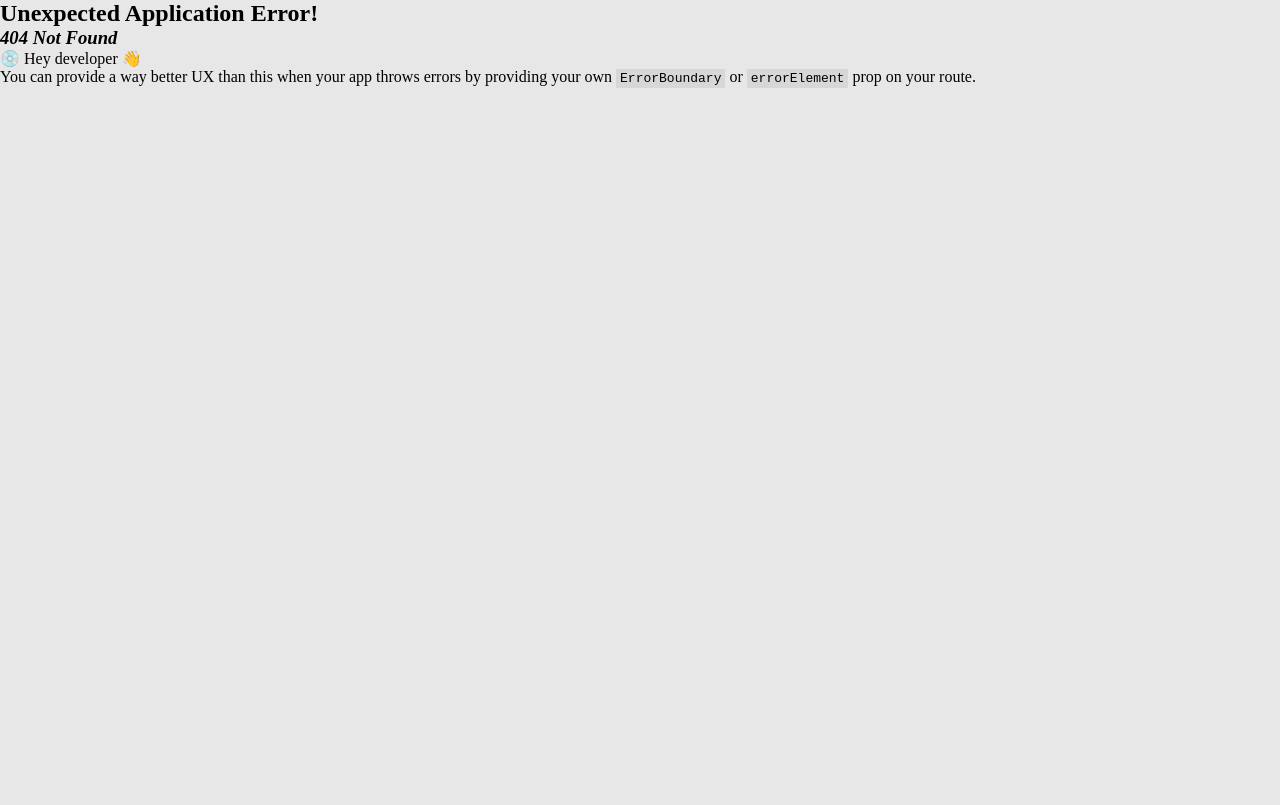
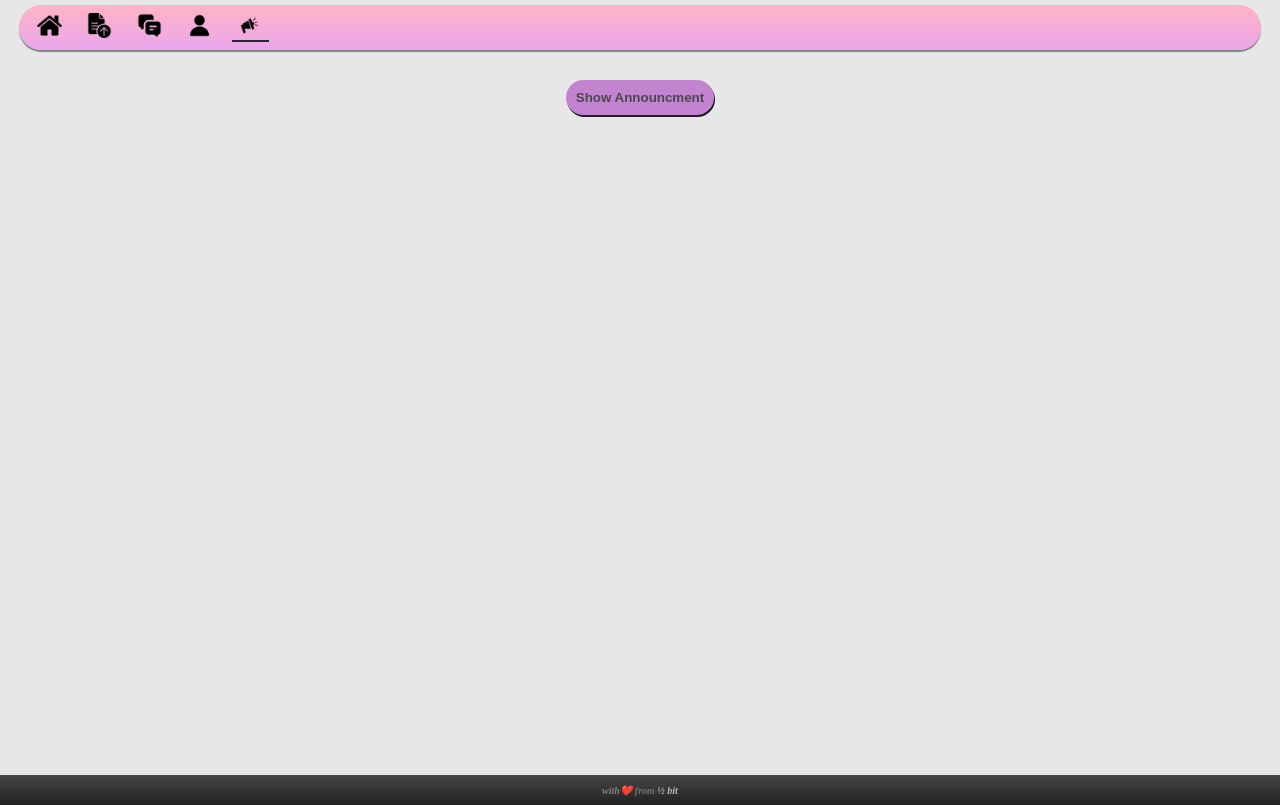
Before and after one commit to Shivamtiwari6393/kmcian_frontend, a React (Vite) app: page /announcment in a window 1280 px wide. Before the commit this address had no page. Built offline with nearby package versions, Linux system fonts and the light colour scheme.

Commit message:
added announcment

```diff
--- /dev/null
+++ b/src/Components/Announcment.jsx
@@ -0,0 +1,81 @@
+/* eslint-disable no-unused-vars */
+import { useRef, useState } from "react";
+import "../Styles/Announcment.css";
+import Loading from "./Loading";
+import toast from "react-hot-toast";
+
+function Announcment() {
+  const [loading, setLoading] = useState(false);
+  const [show, setShow] = useState(true);
+  const [announcments, setAnnouncments] = useState([]);
+  const page = useRef(0);
+  const [totalPage, setTotalPage] = useState(2);
+
+  const handleClick = () => {
+    if (page.current + 1 < totalPage) page.current = page.current + 1;
+    else return;
+    fetchh();
+  };
+
+  const fetchh = () => {
+    setLoading(true);
+
+    // const url = "http://127.0.0.1:8000"
+    const url = "https://kmcianbackend.vercel.app"
+
+
+
+    fetch(`${url}/api/announcment/${page.current}`)
+      .then((res) => {
+        if (res.status != 200) {
+          return res.json().then((data) => {
+            throw new Error(data.message);
+          });
+        }
+        return res.json();
+      })
+      .then((data) => {
+        console.log(data, "fetched data");
+        setAnnouncments((prev) => [...prev, ...data.announcments]);
+        setTotalPage(data.totalPage + 1);
+        setLoading(false);
+      })
+      .catch((error) => {
+        setLoading(false);
+        toast.error(error.message);
+      });
+  };
+
+  return (
+    <>
+      <div
+        className={show ? "announcment-container-in" : "announcment-container"}
+      >
+        {loading && <Loading></Loading>}
+        {console.log(announcments, "wanna")}
+        <div className="announcements">
+          {announcments?.map((Announcment, index) => (
+            <>
+              <div className="announcment" key={index}>
+                <p>{Announcment.content}</p>
+                <div className="time-container">
+                  <span>
+                    {new Date(Announcment.createdAt).toLocaleString()}
+                  </span>
+                </div>
+              </div>
+            </>
+          ))}
+        </div>
+
+        <div className="button-container">
+          <button onClick={handleClick}>
+            {announcments[0] ? "more..." : "Show Announcment"}
+          </button>
+        </div>
+      </div>
+    </>
+  );
+}
+
+export default Announcment;
--- a/src/Components/Header.jsx
+++ b/src/Components/Header.jsx
@@ -5,6 +5,7 @@ import home from "../assets/home.png";
 import upload from "../assets/upload.png";
 import discussion from "../assets/discussion.png";
 import loginIcon from "../assets/login.png";
+import ann from "../assets/announcment.png";
 
 export default function Header() {
   return (
@@ -17,17 +18,23 @@ export default function Header() {
         </span>
         <span>
           <NavLink to={"/Upload"}>
-            <img src={upload} alt="upload"  title="Upload"/>
+            <img src={upload} alt="upload" title="Upload" />
           </NavLink>
         </span>
         <span>
           <NavLink to={"/Discussion"}>
-            <img src={discussion} alt="discussion"  title="Discussion"/>
+            <img src={discussion} alt="discussion" title="Discussion" />
           </NavLink>
         </span>
         <span>
           <NavLink to={"/Login"}>
-            <img src={loginIcon} alt="login" title="Login"/>
+            <img src={loginIcon} alt="login" title="Login" />
+          </NavLink>
+        </span>
+
+        <span>
+          <NavLink to={"/announcment"}>
+            <img src={ann} alt="login" title="Login" />
           </NavLink>
         </span>
       </div>
--- /dev/null
+++ b/src/Styles/Announcment.css
@@ -0,0 +1,47 @@
+.announcment-container-in {
+  position: relative;
+  width: 90%;
+  margin: 30px auto;
+}
+
+.announcment-container-in .announcements .announcment {
+  border-radius: 20px;
+  position: relative;
+  background-color: rgb(255, 255, 255);
+  color: rgb(92, 92, 92);
+  padding: 15px;
+  margin: 10px;
+}
+
+.announcment-container-in .announcements .announcment p {
+  color: rgb(88, 92, 141);
+  font-size: small;
+  margin-bottom: 9px;
+}
+
+.announcements .time-container span {
+  position: absolute;
+  right: 8px;
+  bottom: 5px;
+  color: rgb(188, 188, 188);
+  font-style: italic;
+  font-size: xx-small;
+  margin: 5px;
+}
+
+.announcment-container-in .button-container {
+  margin-top: 15px;
+  margin-bottom: 10px;
+  display: flex;
+  justify-content: center;
+}
+
+.announcment-container-in .button-container button {
+  border-radius: 20px;
+  font-weight: bold;
+  color: rgb(73, 73, 73);
+  padding: 10px;
+  background-color: rgb(194, 132, 208);
+  border: none;
+  box-shadow: 1px 2px rgb(31, 31, 31);
+}
--- a/src/main.jsx
+++ b/src/main.jsx
@@ -1,18 +1,18 @@
 /* eslint-disable react-refresh/only-export-components */
-import React,{lazy} from "react";
+import React, { lazy } from "react";
 import ReactDOM from "react-dom/client";
 import App from "./App.jsx";
 import "./index.css";
 import { createBrowserRouter, RouterProvider } from "react-router-dom";
 // eslint-disable-next-line react-refresh/only-export-components
 import Card from "./Components/Card.jsx";
-const Upload = lazy(()=> import( "./Components/Upload.jsx"));
-const Discussion =  lazy(()=> import("./Components/Discussion.jsx"))
-const Papers  = lazy(() => import("./Components/Papers.jsx"))
-const Update = lazy(()=> import("./Components/Update.jsx"))
-const Login = lazy(()=> import("./Components/Login.jsx"))
-const Chat = lazy(()=> import("./Components/Chat.jsx"))
-
+const Announcment = lazy(() => import("./Components/Announcment.jsx"));
+const Upload = lazy(() => import("./Components/Upload.jsx"));
+const Discussion = lazy(() => import("./Components/Discussion.jsx"));
+const Papers = lazy(() => import("./Components/Papers.jsx"));
+const Update = lazy(() => import("./Components/Update.jsx"));
+const Login = lazy(() => import("./Components/Login.jsx"));
+const Chat = lazy(() => import("./Components/Chat.jsx"));
 
 const route = createBrowserRouter([
   {
@@ -24,29 +24,33 @@ const route = createBrowserRouter([
         element: <Card></Card>,
       },
       {
-        path: "/Papers",
+        path: "/papers",
         element: <Papers></Papers>,
       },
       {
-        path: "/Upload",
+        path: "/upload",
         element: <Upload></Upload>,
       },
       {
-        path: "/Discussion",
+        path: "/discussion",
         element: <Discussion></Discussion>,
       },
       {
-        path: "/Update",
+        path: "/update",
         element: <Update></Update>,
       },
       {
-        path: "/Login",
+        path: "/login",
         element: <Login></Login>,
       },
       {
         path: "/chat",
         element: <Chat></Chat>,
-      }
+      },
+      {
+        path: "/announcment",
+        element: <Announcment></Announcment>,
+      },
     ],
   },
 ]);
```
Also changed, not shown: src/assets/announcment.png (added).
